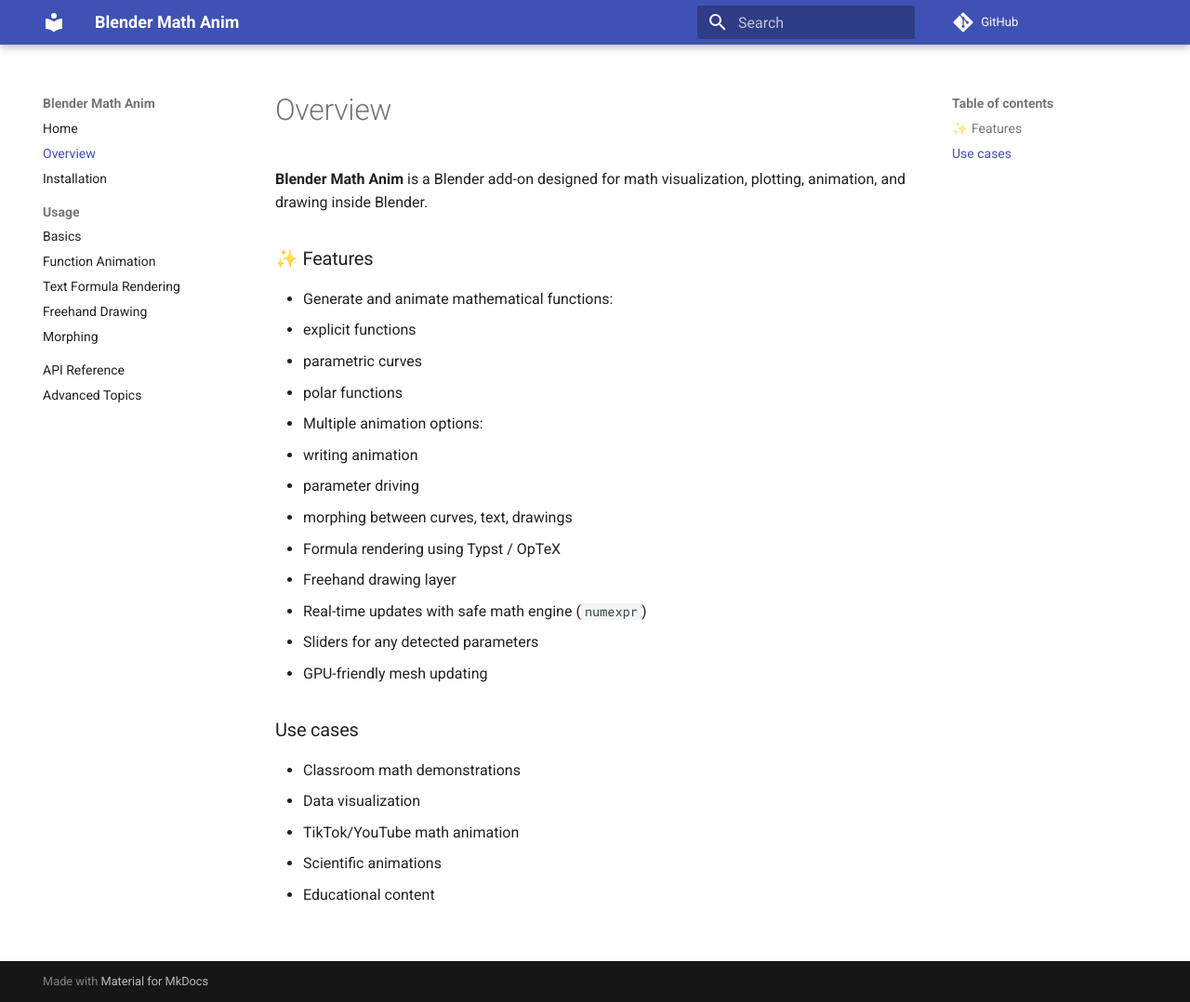
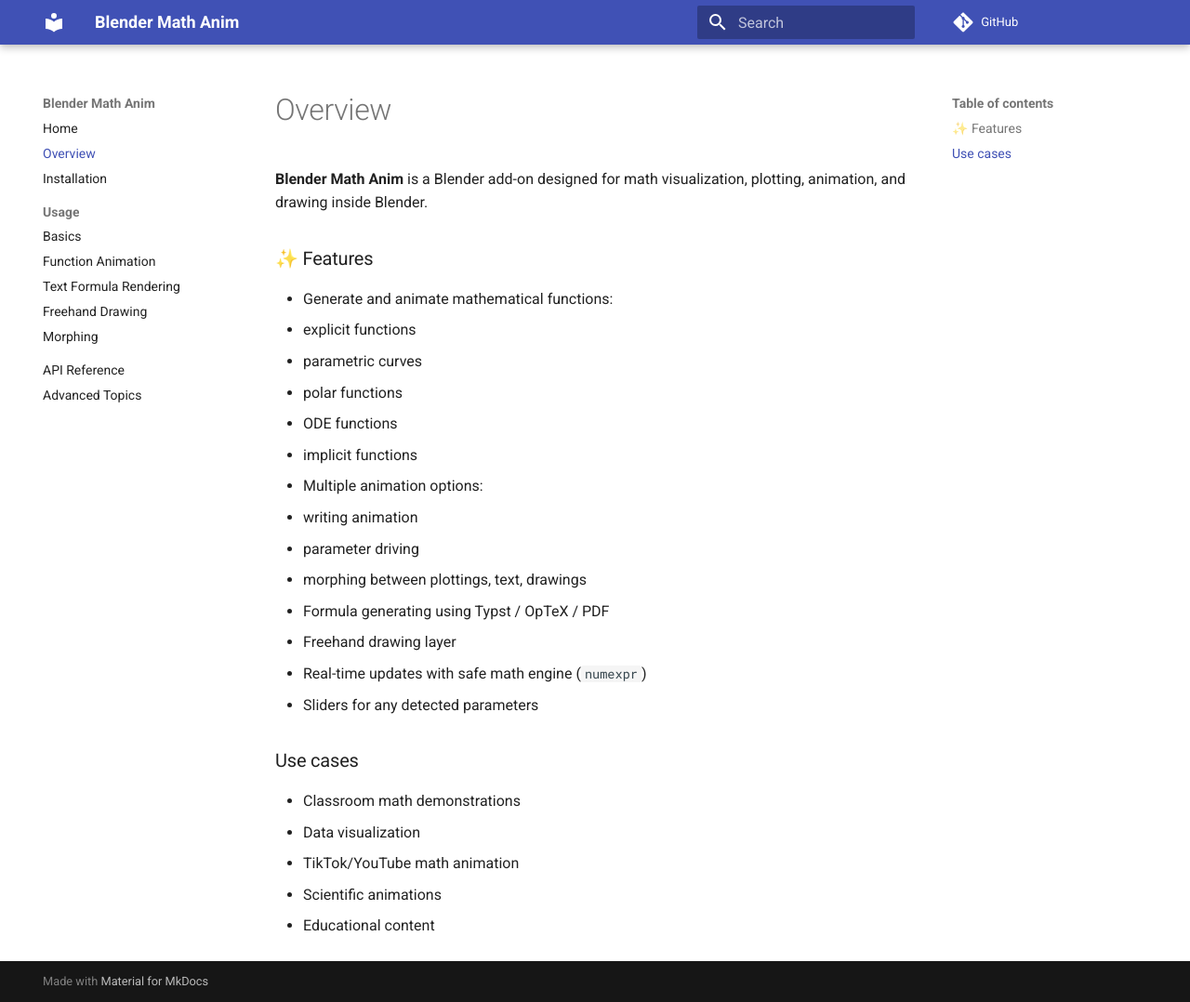
Before and after one commit to Mu-L/Blender_math_anim, an MkDocs documentation site: the page built from docs/overview.md, in a window 1280 px wide and 1078 px high. Shown: the whole window at 93% size. Built offline with MkDocs 1.6.1 and Material for MkDocs 9.7.7, drawn with Linux system fonts in a browser that asks for light colours; comment, search, counter and statistics services are not loaded.

Commit message:
add documents

```diff
--- a/docs/overview.md
+++ b/docs/overview.md
@@ -8,15 +8,16 @@
   - explicit functions
   - parametric curves
   - polar functions
+  - ODE functions
+  - implicit functions
 - Multiple animation options:
   - writing animation
   - parameter driving
-  - morphing between curves, text, drawings
-- Formula rendering using Typst / OpTeX
+  - morphing between plottings, text, drawings
+- Formula generating using Typst / OpTeX / PDF
 - Freehand drawing layer
 - Real-time updates with safe math engine (`numexpr`)
 - Sliders for any detected parameters
-- GPU-friendly mesh updating
 
 ### Use cases
 - Classroom math demonstrations
```
Also changed, not shown: docs/index.md (+4 -4 lines), docs/usage.md (+3 -4 lines).
